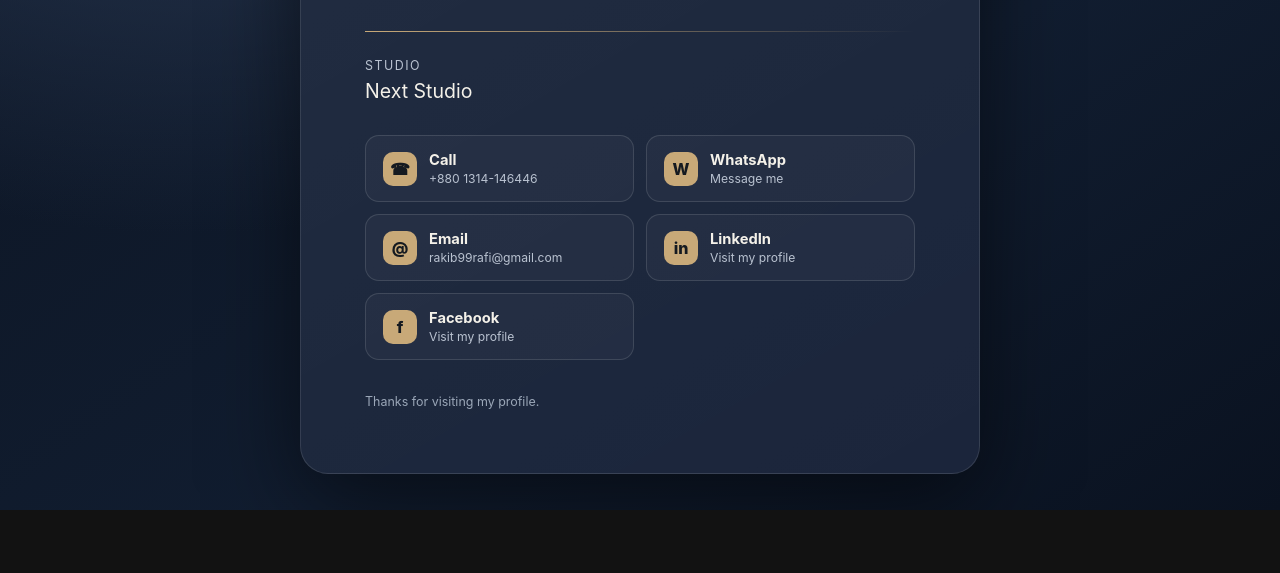
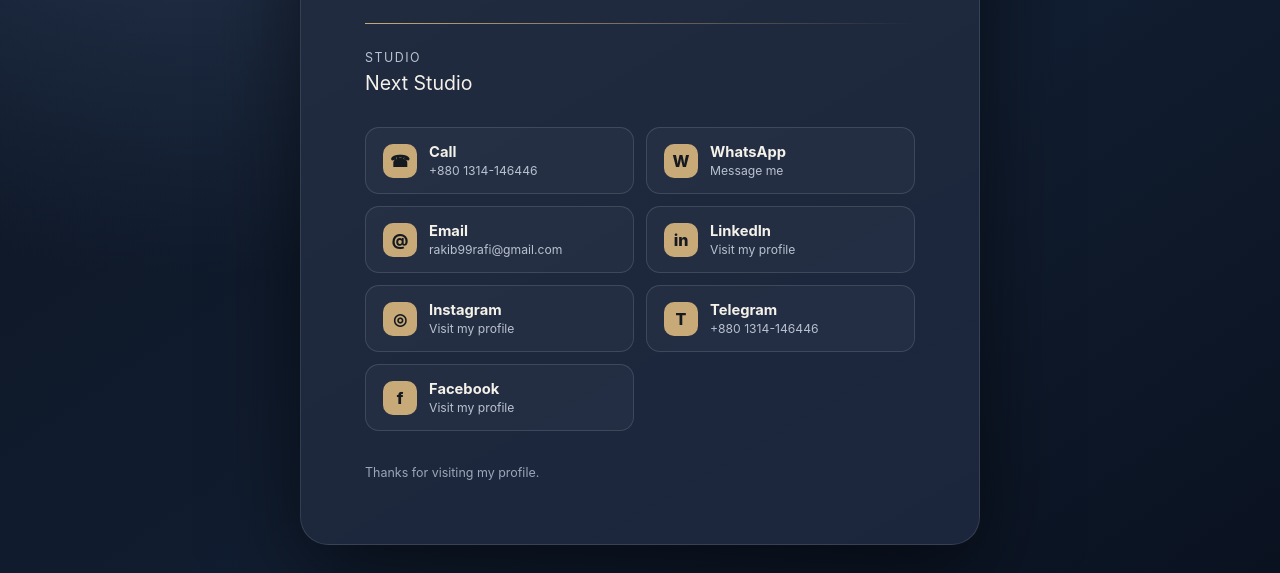
Before and after one commit to rhrafi03/rhrafi03.github.io, a plain HTML site: page index.html in a window 1280 px wide. Shown: the part 290-863 px from the top of the page. Before the commit the page ends 800 px from the top, so only its background shows below. Drawn offline with Linux system fonts and the light colour scheme.

Commit message:
Add Instagram and Telegram links

```diff
--- a/index.html
+++ b/index.html
@@ -41,6 +41,8 @@
       <a class="link" href="https://wa.me/8801314146446" target="_blank" rel="noopener noreferrer"><span class="icon" aria-hidden="true">W</span><span><strong>WhatsApp</strong><small>Message me</small></span></a>
       <a class="link" href="mailto:rakib99rafi@gmail.com"><span class="icon" aria-hidden="true">@</span><span><strong>Email</strong><small>rakib99rafi@gmail.com</small></span></a>
       <a class="link" href="https://www.linkedin.com/in/rh-rafi-3587b941a/" target="_blank" rel="noopener noreferrer"><span class="icon" aria-hidden="true">in</span><span><strong>LinkedIn</strong><small>Visit my profile</small></span></a>
+      <a class="link" href="https://www.instagram.com/rh.rafi.03/" target="_blank" rel="noopener noreferrer"><span class="icon" aria-hidden="true">◎</span><span><strong>Instagram</strong><small>Visit my profile</small></span></a>
+      <a class="link" href="https://t.me/+8801314146446" target="_blank" rel="noopener noreferrer"><span class="icon" aria-hidden="true">T</span><span><strong>Telegram</strong><small>+880 1314-146446</small></span></a>
       <a class="link" href="https://www.facebook.com/rh.rafi.03" target="_blank" rel="noopener noreferrer"><span class="icon" aria-hidden="true">f</span><span><strong>Facebook</strong><small>Visit my profile</small></span></a>
     </nav>
     <footer>Thanks for visiting my profile.</footer>
```
